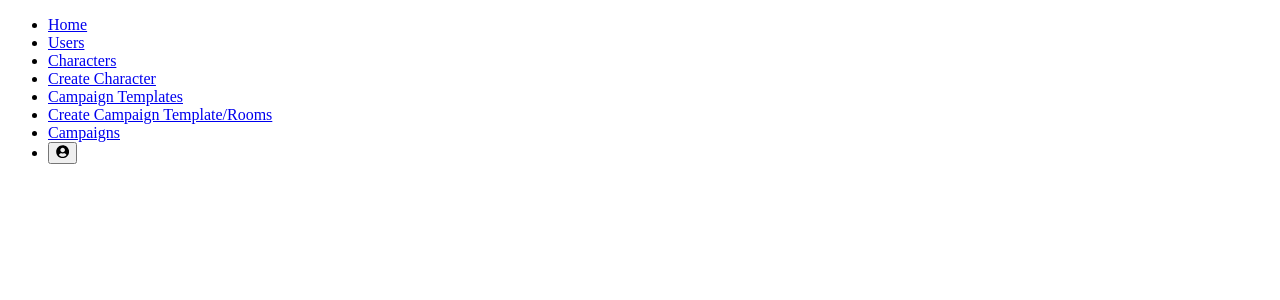
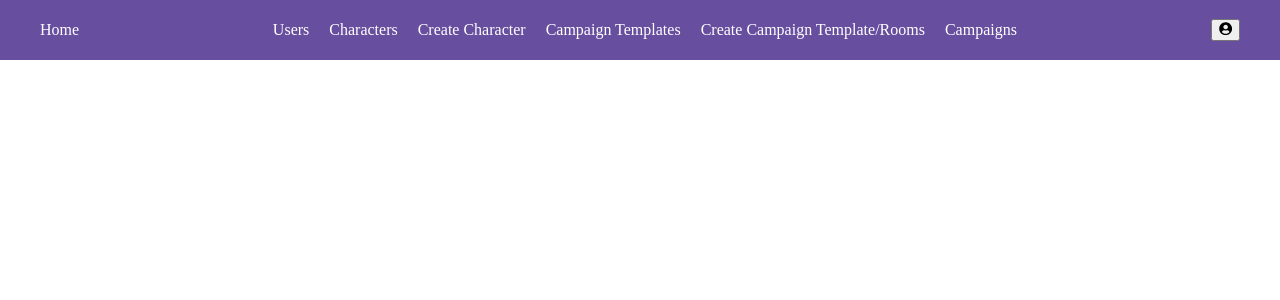
Before and after one commit to WhiffKin/Ready-to-Play-Games, a React (Vite) app in the folder react-vite/: page / in a window 1280 px wide. Shown: the top 300 px of the page. Built offline with nearby package versions, Linux system fonts and the light colour scheme; no server answers.

Commit message:
Styled Nav Bar

```diff
--- a/react-vite/src/components/Navigation/Navigation.css
+++ b/react-vite/src/components/Navigation/Navigation.css
@@ -1,3 +1,48 @@
 .profile-dropdown {
   position: absolute;
+  top: 60px;
+  right: 0;
+
+  display: flex;
+  flex-direction: column;
+  gap: 10px;
+
+  padding: 20px;
+
+  width: 150px;
+  background-color: #5b438e;
 }
+
+nav {
+  position: sticky;
+  padding: 0;
+  margin: 0;
+
+  background-color: #684e9f;
+}
+nav > ul {
+  display: flex;
+  justify-content: space-between;
+  align-items: center;
+
+  width: 1200px;
+  height: 60px;
+
+  padding: 0;
+  margin: auto;
+}
+nav > ul li {
+  list-style: none;
+}
+nav > ul li > a {
+  text-decoration: none;
+  color: white;
+}
+nav > ul > div {
+  display: flex;
+  align-items: center;
+  gap: 20px;
+  height: 100%;
+  /* REUIRED FOR POSITIONING DROPDOWN */
+  transform: translate(0,0);
+}
--- a/react-vite/src/components/Navigation/Navigation.jsx
+++ b/react-vite/src/components/Navigation/Navigation.jsx
@@ -4,10 +4,12 @@ import "./Navigation.css";
 
 function Navigation() {
   return (
+    <nav>
       <ul>
         <li>
           <NavLink to="/">Home</NavLink>
         </li>
+        <div>
           <li>
             <NavLink to="/users">Users</NavLink>
           </li>
@@ -26,10 +28,14 @@ function Navigation() {
           <li>
             <NavLink to="/campaigns">Campaigns</NavLink>
           </li>
+        </div>
+        <div>
           <li>
             <ProfileButton />
           </li>
+        </div>
       </ul>
+    </nav>
   );
 }
 
--- a/react-vite/src/index.css
+++ b/react-vite/src/index.css
@@ -1 +1,6 @@
 /* TODO: Add sitewide styles */
+
+body {
+    margin: 0;
+    padding: 0;
+}
```
Also changed, not shown: 1 other file (tests, documents, lock files or other folders). Lines whose indentation alone changed are shown as unchanged.
